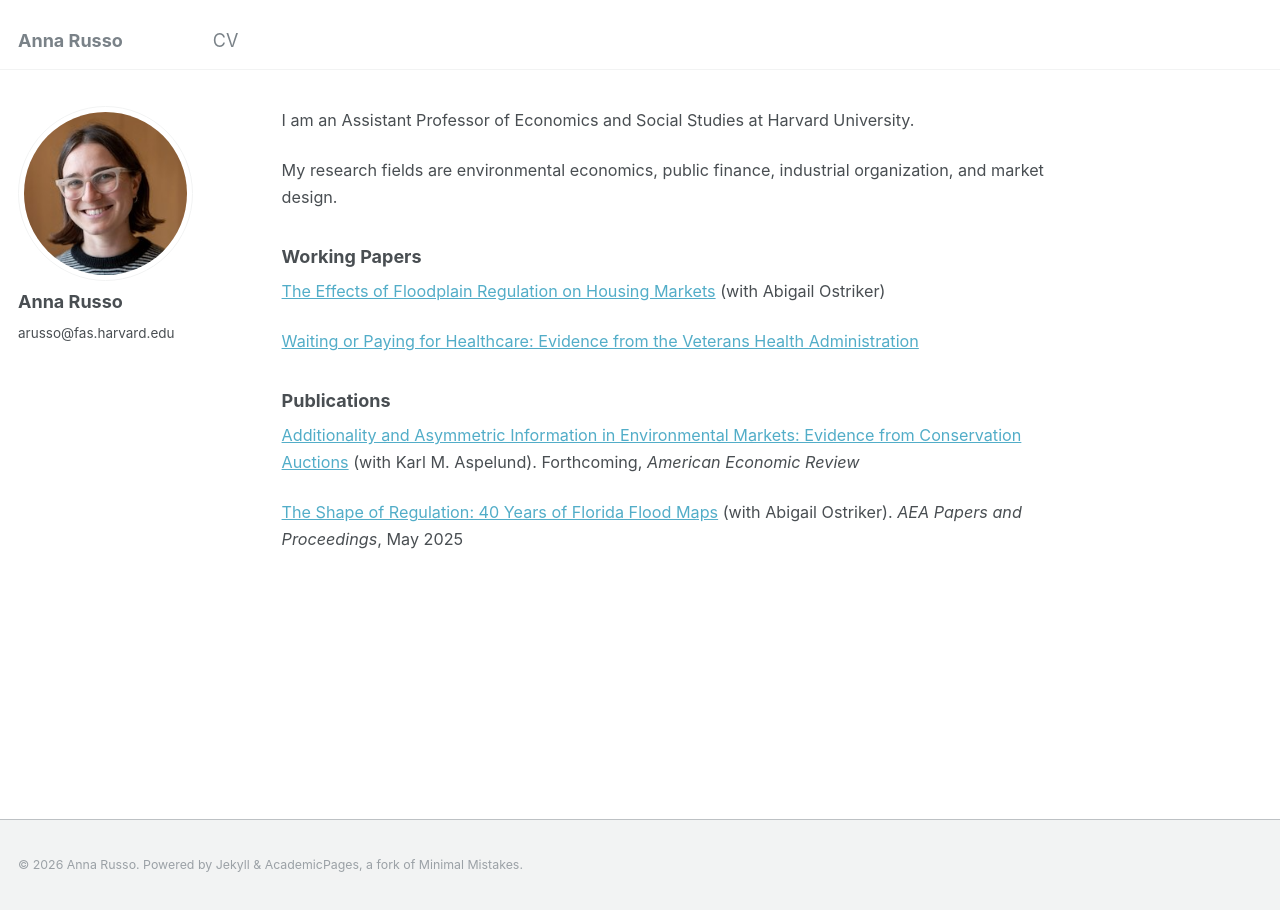
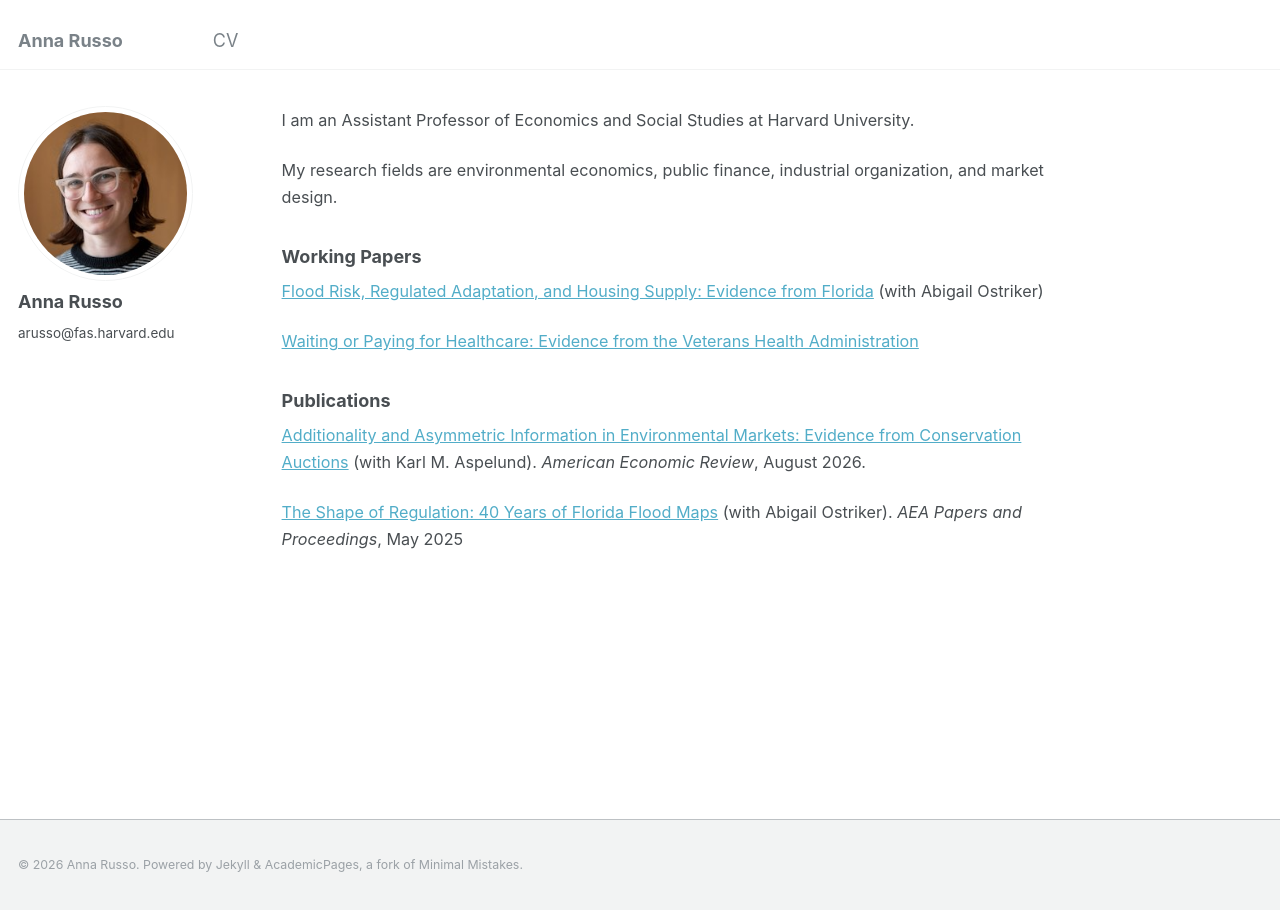
Before and after one commit to annarusso/annarusso.github.io, a Jekyll site: the page built from _pages/about.md, in a window 1280 px wide. Built offline with Jekyll 4.4.1, drawn with Linux system fonts in a browser that asks for light colours.

Commit message:
Revise titles and publication dates in about.md
Updated titles and publication details for working papers and publications sections.

```diff
--- a/_pages/about.md
+++ b/_pages/about.md
@@ -17,7 +17,7 @@ My research fields are environmental economics, public finance, industrial organ
 
 ### Working Papers
 <span style="font-size:0.9em;">
-[The Effects of Floodplain Regulation on Housing Markets](https://ostriker.github.io/papers/Ostriker-Russo_floodplain-regulations.pdf) (with Abigail Ostriker)
+[Flood Risk, Regulated Adaptation, and Housing Supply: Evidence from Florida](https://ostriker.github.io/papers/Ostriker-Russo_floodplain-regulations.pdf) (with Abigail Ostriker)
 
 
 <span style="font-size:0.9em;">
@@ -26,7 +26,7 @@ My research fields are environmental economics, public finance, industrial organ
 
 ### Publications
 <span style="font-size:0.9em;">
-[Additionality and Asymmetric Information in Environmental Markets: Evidence from Conservation Auctions](https://annarusso.github.io/papers/aspelund_russo_crp.pdf) (with Karl M. Aspelund). Forthcoming, _American Economic Review_
+[Additionality and Asymmetric Information in Environmental Markets: Evidence from Conservation Auctions](https://annarusso.github.io/papers/aspelund_russo_crp.pdf) (with Karl M. Aspelund). _American Economic Review_, August 2026.
 
 
 <span style="font-size:0.9em;">
```
